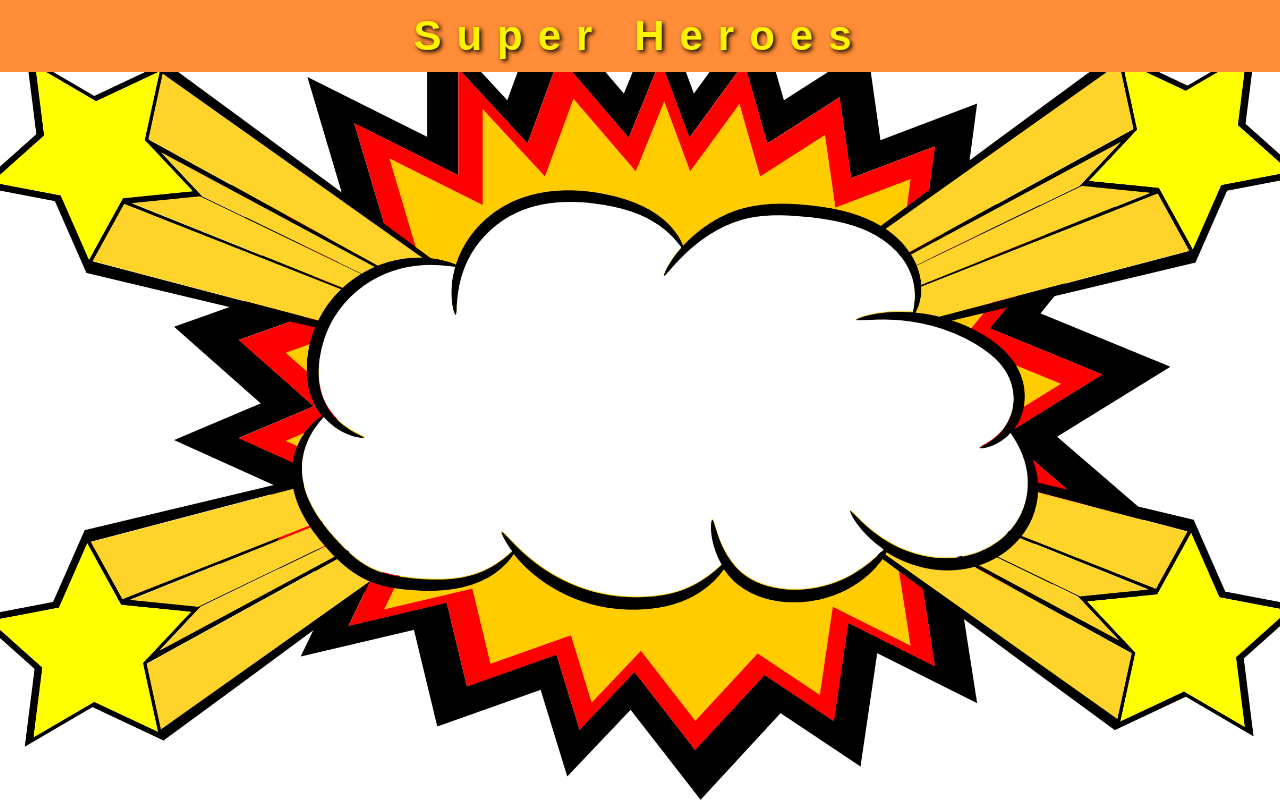
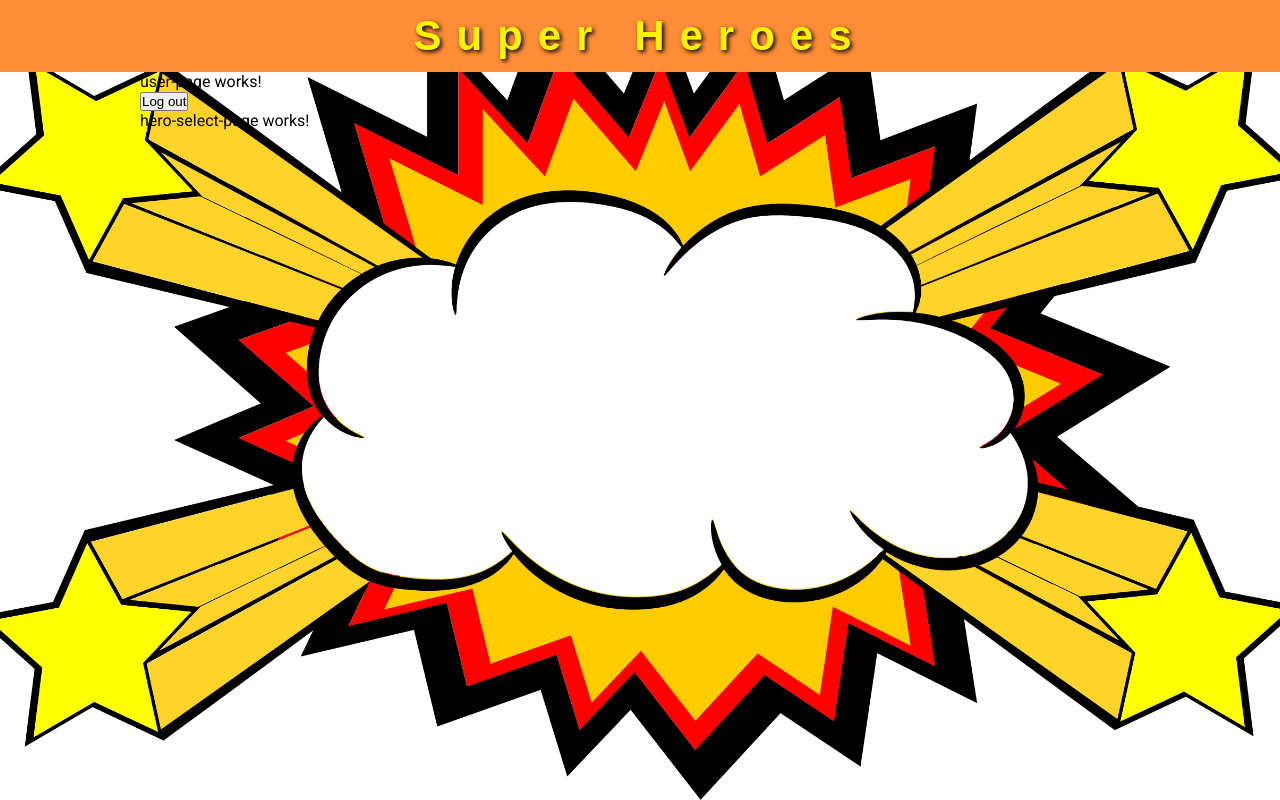
Before and after one commit to TkachukRR/28-angular-superheroes, an Angular app: page /user/search in a window 1280 px wide. Before the commit this address led to /. Built offline with nearby package versions, Linux system fonts and the light colour scheme; sample sign-in values are in the browser's storage; a web font is replaced by a local one.

Commit message:
#004 Generated hero-select-page and registerd path search

```diff
--- a/src/app/app-routing.module.ts
+++ b/src/app/app-routing.module.ts
@@ -4,11 +4,14 @@ import { MainLayoutComponent } from './shared/components/main-layout/main-layout
 import { LoginPageComponent } from './components/login-page/login-page.component';
 import { UserPageComponent } from './components/user-page/user-page.component';
 import { AuthGuardService } from './shared/services/auth.guard.service';
+import { HeroSelectPageComponent } from "./components/hero-select-page/hero-select-page.component";
 
 const routes: Routes = [
 	{ path: '', pathMatch: 'full', redirectTo: '/user'},
 	{ path: 'login', component: LoginPageComponent },
-	{ path: 'user', component: UserPageComponent, canActivate: [AuthGuardService] }
+	{ path: 'user', component: UserPageComponent, canActivate: [AuthGuardService], children: [
+      {path: 'search', component: HeroSelectPageComponent, canActivate: [AuthGuardService]}
+    ]}
 ];
 
 @NgModule({
--- a/src/app/app.module.ts
+++ b/src/app/app.module.ts
@@ -12,6 +12,7 @@ import { AuthService } from './shared/services/auth.service';
 import { UserPageComponent } from './components/user-page/user-page.component';
 import { MessageWindowComponent } from './shared/components/message-window/message-window.component';
 import { MessageService } from './shared/services/message.service';
+import { HeroSelectPageComponent } from './components/hero-select-page/hero-select-page.component';
 
 @NgModule({
 	declarations: [
@@ -20,7 +21,8 @@ import { MessageService } from './shared/services/message.service';
 		HeaderComponent,
 		LoginPageComponent,
 		UserPageComponent,
-		MessageWindowComponent
+		MessageWindowComponent,
+  HeroSelectPageComponent
 	],
 	imports: [BrowserModule, AppRoutingModule, FormsModule, ReactiveFormsModule],
 	providers: [LocalStorageService, AuthService, MessageService],
--- /dev/null
+++ b/src/app/components/hero-select-page/hero-select-page.component.html
@@ -0,0 +1 @@
+<p>hero-select-page works!</p>
--- a/src/app/components/user-page/user-page.component.html
+++ b/src/app/components/user-page/user-page.component.html
@@ -1,2 +1,4 @@
 <p>user-page works!</p>
 <button (click)="logout()" type="button">Log out</button>
+
+<router-outlet></router-outlet>
```
Also changed, not shown: src/app/components/hero-select-page/hero-select-page.component.ts (added, +10 -0 lines), src/app/components/hero-select-page/hero-select-page.component.scss (added).
